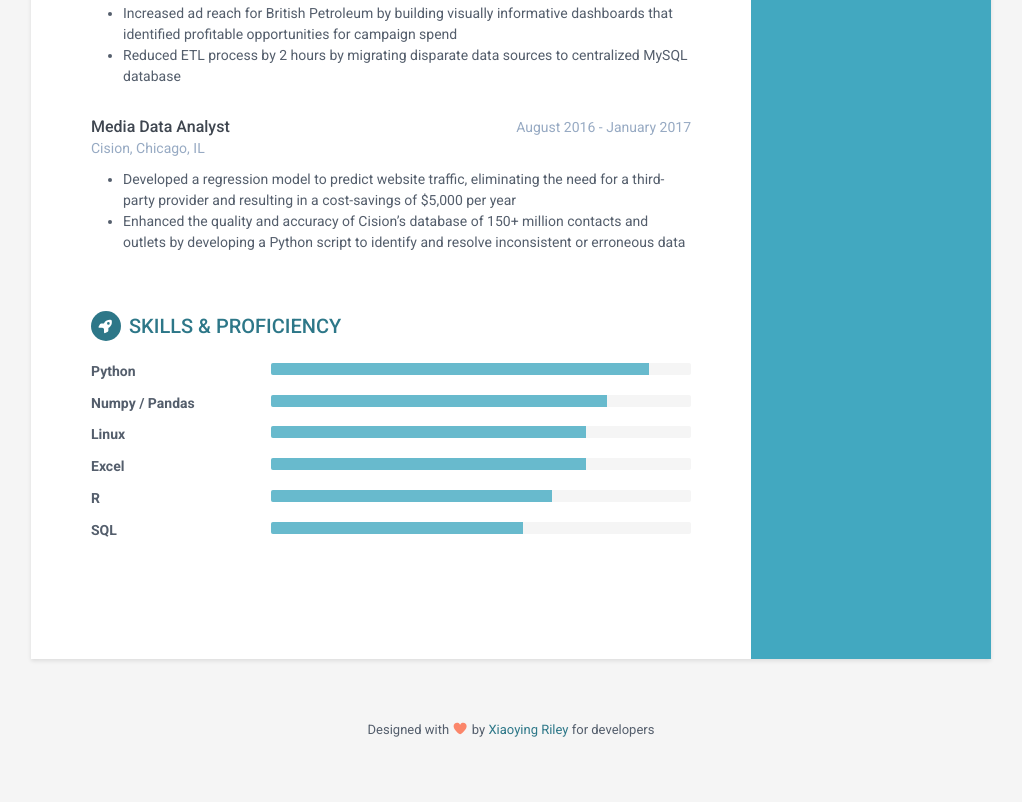
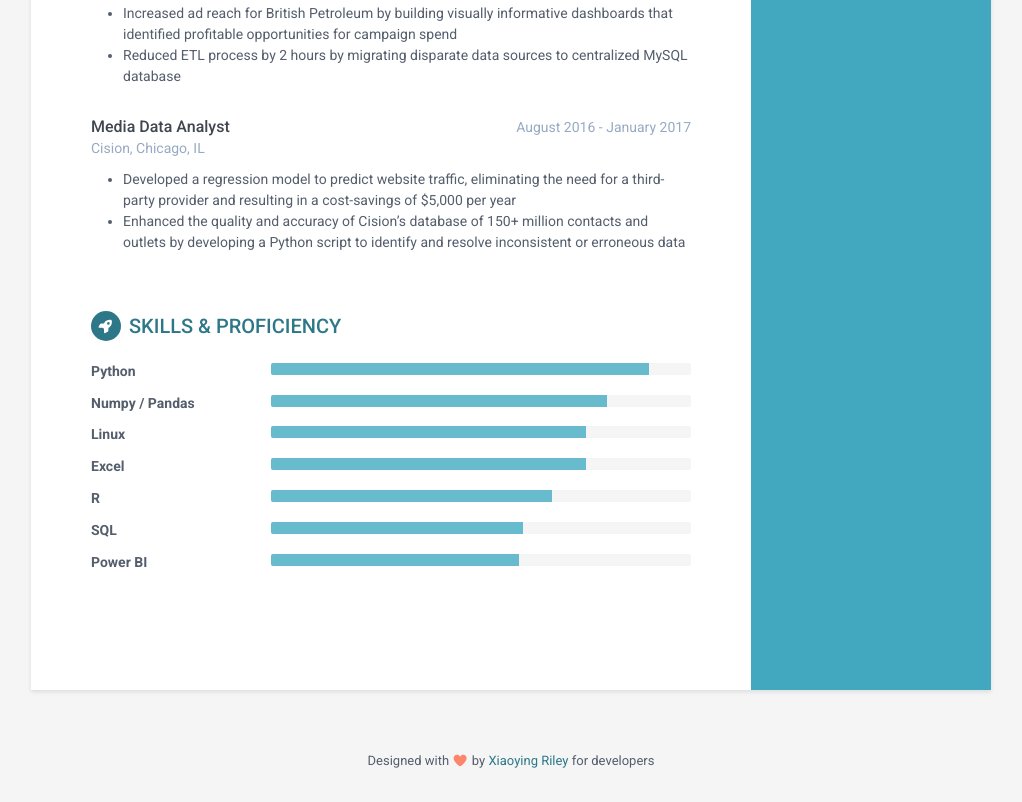
Before and after one commit to cyobero/resume, a plain HTML site: page index.html in a window 1280 px wide. Shown: the part 923-1725 px from the top of the page, without its empty margins (129-1151 px from the left). Before the commit the page ends 1693 px from the top, so only its background shows below. Drawn offline with Linux system fonts and the light colour scheme.

Commit message:
add power bi to skills

```diff
--- a/index.html
+++ b/index.html
@@ -35,9 +35,9 @@
                     <ul class="list-unstyled contact-list">
                         <li class="house"><i class="fa-solid fa-house"></i>Las Vegas, NV</li>
                         <li class="email"><i class="fa-solid fa-envelope"></i><a href="mailto:
-                                                    cyobeo@gmail.com">cyobero@gmail.com</a></li>
+                                                                         cyobeo@gmail.com">cyobero@gmail.com</a></li>
                         <li class="phone"><i class="fa-solid fa-phone"></i><a href="tel:0123
-                                                    456 789">(630) 362 - 9006</a></li>
+                                                                      456 789">(630) 362 - 9006</a></li>
                         <li class="linkedin"><i class="fa-brands fa-linkedin-in"></i><a
                                                 href="http://linkedin.com/in/czar-yobero" target="_blank">linkedin.com/in/czar-yobero</a></li>
                         <li class="github"><i class="fa-brands fa-github"></i><a href="#"
@@ -69,7 +69,7 @@
             <div class="main-wrapper">
 
                 <h2 class="section-title"><span class="icon-holder"><i class="fa-solid
-                                                                   fa-user"></i></span>Career Summary</h2>
+                                                                              fa-user"></i></span>Career Summary</h2>
                 <div class="summary">
                     <p>
                     Multifaceted analytics developer with 10+ years experience leveraging technology
@@ -109,7 +109,7 @@
 
                 <section class="section experiences-section">
                     <h2 class="section-title"><span class="icon-holder"><i class="fa-solid
-                                                           fa-briefcase"></i></span>Professional Experience</h2>
+                                                                       fa-briefcase"></i></span>Professional Experience</h2>
 
                     <div class="item">
                         <div class="meta">
@@ -250,6 +250,14 @@
                         </div><!--//item-->
 
 
+                        <div class="item">
+                            <h3 class="level-title">Power BI</h3>
+                            <div class="progress level-bar">
+                                <div class="progress-bar theme-progress-bar"
+                                     role="progressbar" style="width: 59%" aria-valuenow="95" aria-valuemin="0" aria-valuemax="100"></div>
+                            </div>
+                        </div><!--//item-->
+
                     </div>
                 </section><!--//skills-section-->
 
```
